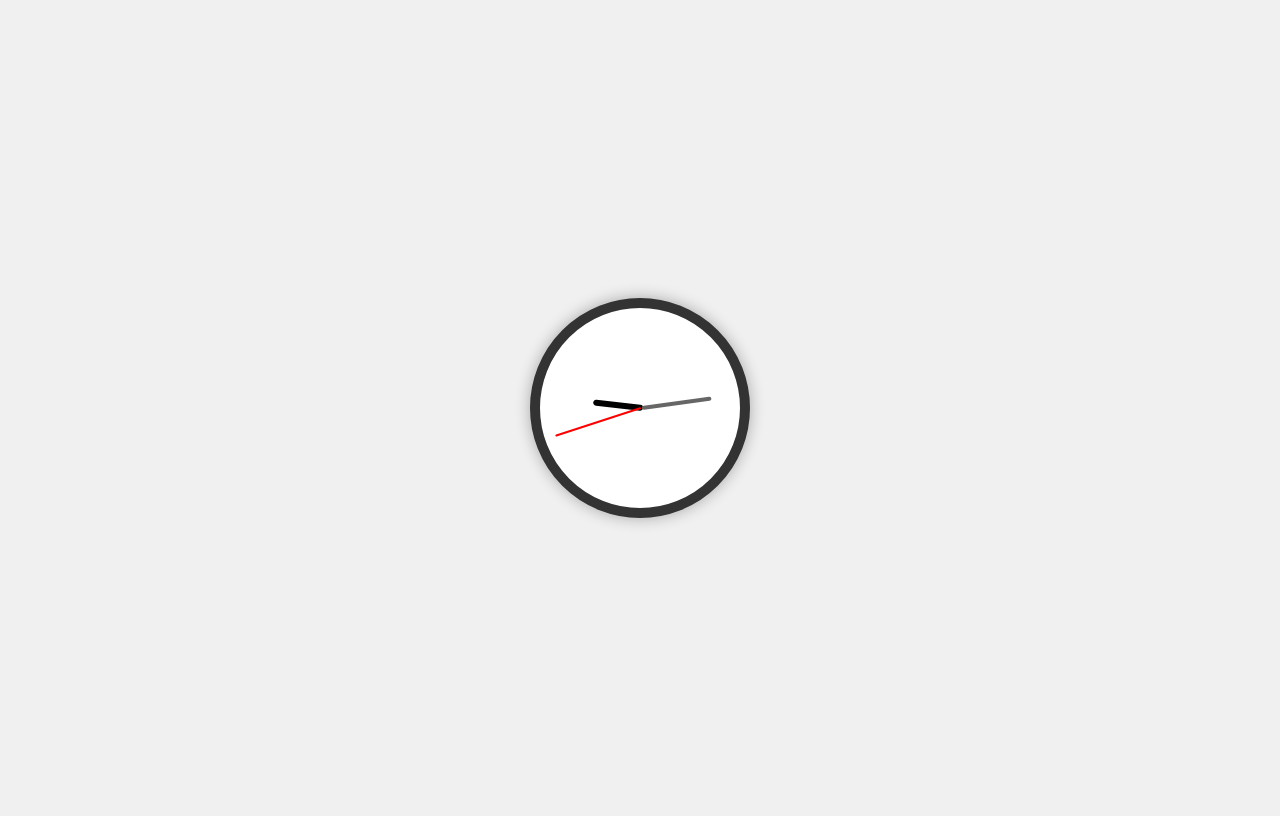
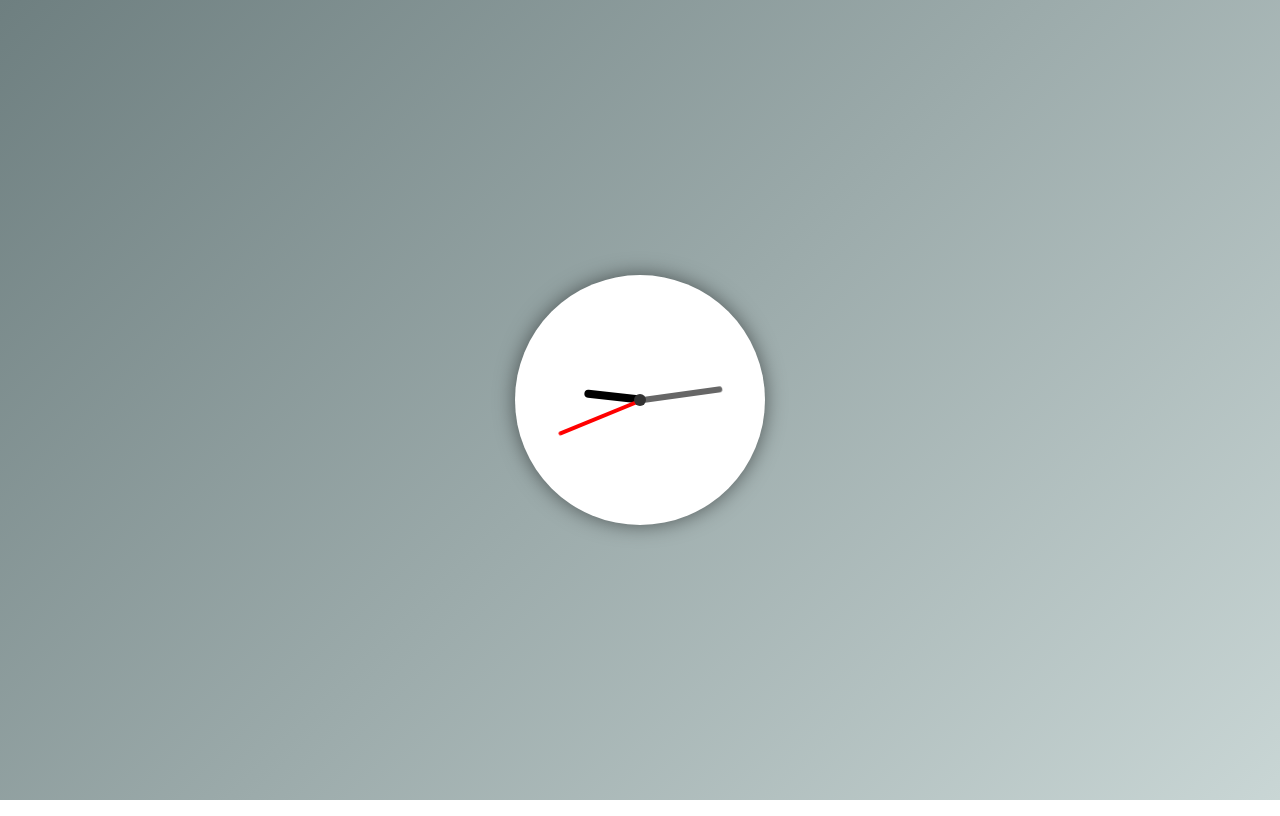
Before and after one commit to Shivhari-Gadekar/clock, a plain HTML site: page index.html in a window 1280 px wide. Drawn offline with Linux system fonts and the light colour scheme.

Commit message:
Update index.html

```diff
--- a/index.html
+++ b/index.html
@@ -3,68 +3,74 @@
 <head>
     <meta charset="UTF-8">
     <meta name="viewport" content="width=device-width, initial-scale=1.0">
-    <title>Real-Time Hero Clock</title>
+    <title>Creative Clock</title>
     <style>
         body {
             display: flex;
             justify-content: center;
             align-items: center;
             height: 100vh;
-            background-color: #f0f0f0;
-            font-family: Arial, sans-serif;
+            margin: 0;
+            background: linear-gradient(135deg, #6e7f80, #c9d6d5);
+            font-family: 'Arial', sans-serif;
         }
 
-        .hero-circle {
+        .clock {
             position: relative;
-            width: 200px;
-            height: 200px;
-            border: 10px solid #333;
+            width: 250px;
+            height: 250px;
             border-radius: 50%;
-            background: #fff;
-            box-shadow: 0 0 15px rgba(0, 0, 0, 0.3);
+            background: white;
+            box-shadow: 0 0 20px rgba(0, 0, 0, 0.5);
+            overflow: hidden;
         }
 
-        .hero-face {
-            position: relative;
-            width: 100%;
-            height: 100%;
-        }
-
-        .hero-hour, .hero-minute, .hero-second {
+        .hand {
             position: absolute;
             bottom: 50%;
             left: 50%;
             transform-origin: bottom;
             background: #333;
-            border-radius: 4px;
+            border-radius: 10px;
+            transition: transform 0.5s ease;
         }
 
-        .hero-hour {
-            width: 6px;
-            height: 50px;
+        .hour {
+            width: 8px;
+            height: 60px;
             background: #000;
         }
 
-        .hero-minute {
-            width: 4px;
-            height: 70px;
+        .minute {
+            width: 6px;
+            height: 80px;
             background: #666;
         }
 
-        .hero-second {
-            width: 2px;
+        .second {
+            width: 4px;
             height: 90px;
             background: red;
+        }
+
+        .center-dot {
+            position: absolute;
+            width: 12px;
+            height: 12px;
+            background: #333;
+            border-radius: 50%;
+            top: 50%;
+            left: 50%;
+            transform: translate(-50%, -50%);
         }
     </style>
 </head>
 <body>
-    <div class="hero-circle">
-        <div class="hero-face">
-            <div id="hour" class="hero-hour"></div>
-            <div id="minute" class="hero-minute"></div>
-            <div id="second" class="hero-second"></div>
-        </div>
+    <div class="clock">
+        <div class="hand hour" id="hour"></div>
+        <div class="hand minute" id="minute"></div>
+        <div class="hand second" id="second"></div>
+        <div class="center-dot"></div>
     </div>
 
     <script>
@@ -74,21 +80,16 @@
             const minutes = now.getMinutes();
             const hours = now.getHours();
 
-            // Calculate the rotation degrees for each hand
             const secondDeg = (seconds / 60) * 360;
             const minuteDeg = (minutes / 60 + seconds / 3600) * 360;
             const hourDeg = (hours % 12 / 12 + minutes / 720) * 360;
 
-            // Update the hands' rotation
             document.getElementById('second').style.transform = `rotate(${secondDeg}deg)`;
             document.getElementById('minute').style.transform = `rotate(${minuteDeg}deg)`;
             document.getElementById('hour').style.transform = `rotate(${hourDeg}deg)`;
         }
 
-        // Update the clock every second
         setInterval(updateClock, 1000);
-
-        // Initialize the clock
         updateClock();
     </script>
 </body>
```
